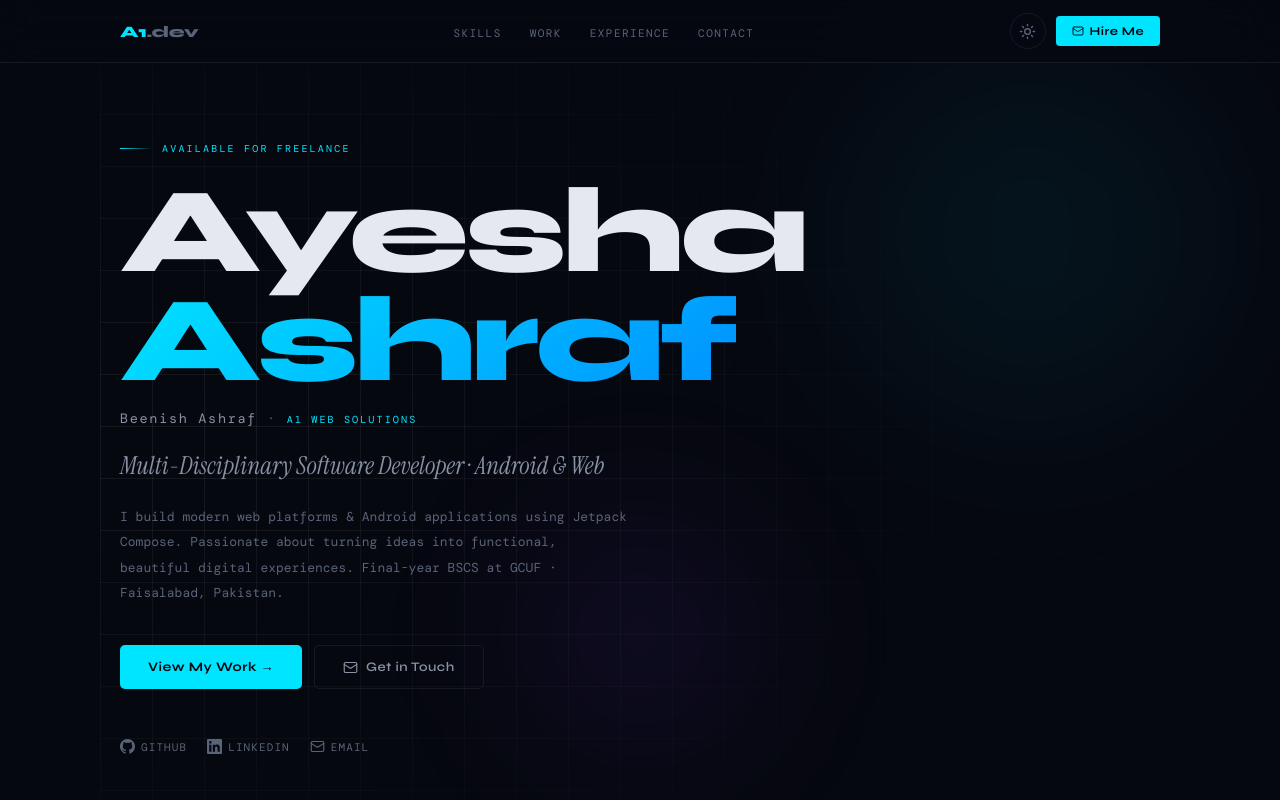
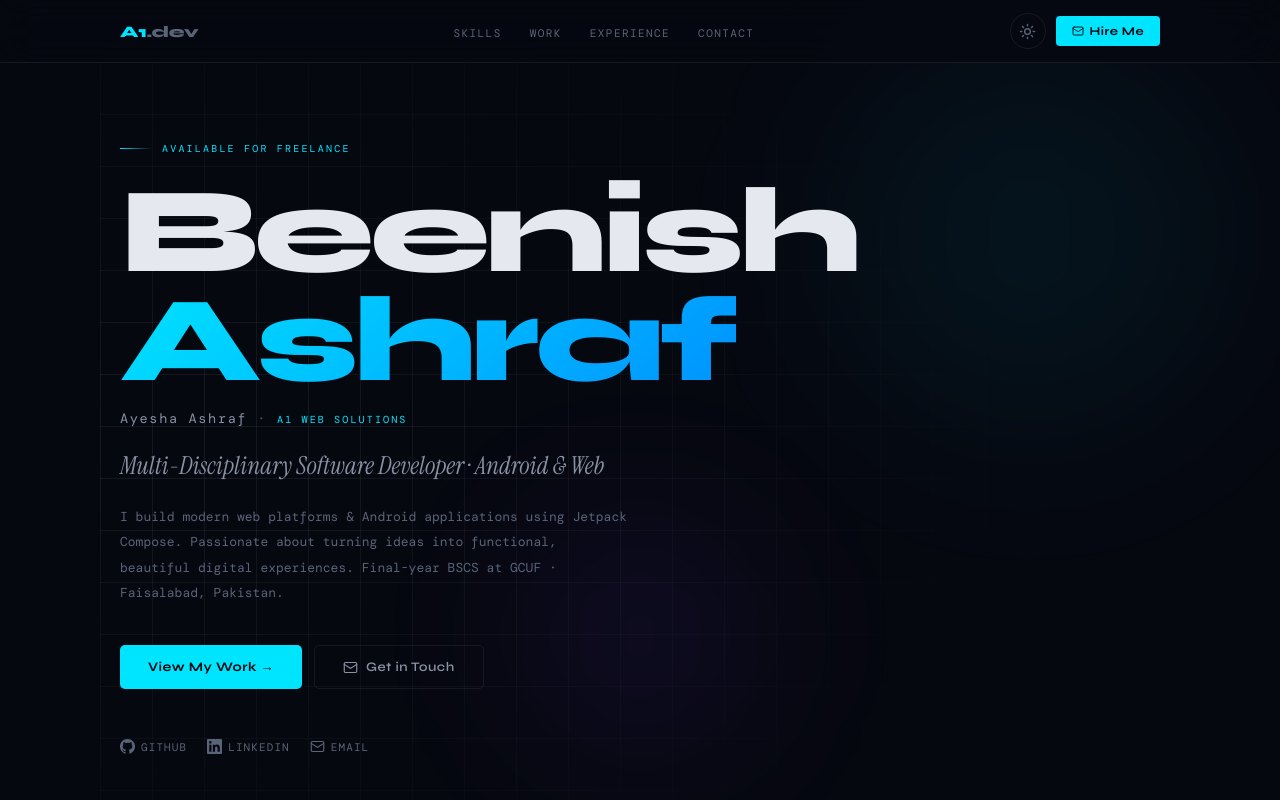
Before and after one commit to BeenishA1-Developer/beenish-portfolio, a React (Vite) app: page / in a window 1280 px wide. Shown: the top 800 px of the page. Built offline with nearby package versions, Linux system fonts and the light colour scheme; a web font is replaced by a local one.

Commit message:
Swap names and update ML entry

```diff
--- a/index.html
+++ b/index.html
@@ -4,8 +4,8 @@
     <meta charset="UTF-8" />
     <link rel="icon" type="image/svg+xml" href="/favicon.svg" />
     <meta name="viewport" content="width=device-width, initial-scale=1.0" />
-    <title>Ayesha Ashraf | Software Developer Portfolio</title>
-    <meta name="description" content="Ayesha Ashraf (Beenish Ashraf) - Multi-Disciplinary Software Developer specializing in Android (Jetpack Compose) and Web Development (React, PHP)." />
+    <title>Beenish Ashraf | Software Developer Portfolio</title>
+    <meta name="description" content="Beenish Ashraf (Ayesha Ashraf) - Multi-Disciplinary Software Developer specializing in Android (Jetpack Compose) and Web Development (React, PHP)." />
 
   </head>
   <body>
--- a/src/App.jsx
+++ b/src/App.jsx
@@ -84,7 +84,7 @@ const PROJECTS = [
 const EXPERIENCE = [
   { date:"2022 — Jun 2026",  role:"BSc Computer Science",     org:"GCUF · Government College University Faisalabad",  desc:"Final-year student specializing in web development and AI integration. Delivered multiple real client projects alongside academics." },
   { date:"2023 — Present",   role:"Freelance Web Developer",  org:"A1 Web Solutions · Faisalabad, Pakistan",          desc:"End-to-end delivery of full-stack platforms for local businesses — scoping, development, deployment, SEO. Real clients, real ownership." },
-  { date:"2024",             role:"ML Developer (Freelance)", org:"Remote Client Project",                             desc:"Built fabric defect detection system (MobileNetV2, 95% accuracy). TFLite-optimized for Raspberry Pi deployment via Google Colab." },
+  { date:"2024",             role:"ML Developer (Freelance)", org:"Remote Client Project",                             desc:"Developed a high-accuracy fabric defect detection system (95%) using AI-driven methodologies and MobileNetV2. Optimized for edge deployment." },
   { date:"2024 — Present",   role:"AI Tools Builder",         org:"Personal & Freelance",                             desc:"AI agents, SEO dashboards, VS Code extensions, and automation tools — Claude API, Gemini API, custom PHP backends." },
 ];
 
@@ -392,11 +392,11 @@ export default function App() {
               </div>
 
               <h1 style={{ fontFamily:"'Syne',sans-serif", fontSize:"clamp(3rem,9.5vw,7.8rem)", fontWeight:800, letterSpacing:"-0.04em", lineHeight:0.9, color:t.text, marginBottom:14, animation:"fadeUp .75s ease .2s both" }}>
-                Ayesha<br/>
+                Beenish<br/>
                 <span style={{ background:dark?"linear-gradient(135deg,#00e5ff,#0090ff)":"linear-gradient(135deg,#006ec8,#0090ff)", WebkitBackgroundClip:"text", WebkitTextFillColor:"transparent", backgroundClip:"text" }}>Ashraf</span>
               </h1>
               <p style={{ fontFamily:"'DM Mono',monospace", fontSize:"clamp(0.7rem,1.4vw,0.85rem)", color:t.muted, letterSpacing:"0.12em", marginBottom:22, animation:"fadeUp .75s ease .28s both" }}>
-                <span style={{ color:t.mutedMid }}>Beenish Ashraf</span>
+                <span style={{ color:t.mutedMid }}>Ayesha Ashraf</span>
                 <span style={{ margin:"0 10px", color:t.border.replace("0.07","0.3") }}>·</span>
                 <span style={{ color:t.accent, fontSize:"0.75em", letterSpacing:"0.2em", textTransform:"uppercase" }}>A1 Web Solutions</span>
               </p>
@@ -585,7 +585,7 @@ export default function App() {
           <div style={{ ...W, padding:"22px 20px" }}>
             <div className="footer-row" style={{ fontSize:11, color:t.muted }}>
               <div>
-                <div style={{ fontFamily:"'Syne',sans-serif", fontWeight:700, color:t.text, fontSize:13, marginBottom:3 }}>Ayesha <span style={{ color:t.muted, fontWeight:400 }}>(Beenish Ashraf)</span></div>
+                <div style={{ fontFamily:"'Syne',sans-serif", fontWeight:700, color:t.text, fontSize:13, marginBottom:3 }}>Beenish <span style={{ color:t.muted, fontWeight:400 }}>(Ayesha Ashraf)</span></div>
                 <div>A1 Web Solutions · Faisalabad, Pakistan</div>
               </div>
               <div style={{ textAlign:"right" }}>
```
